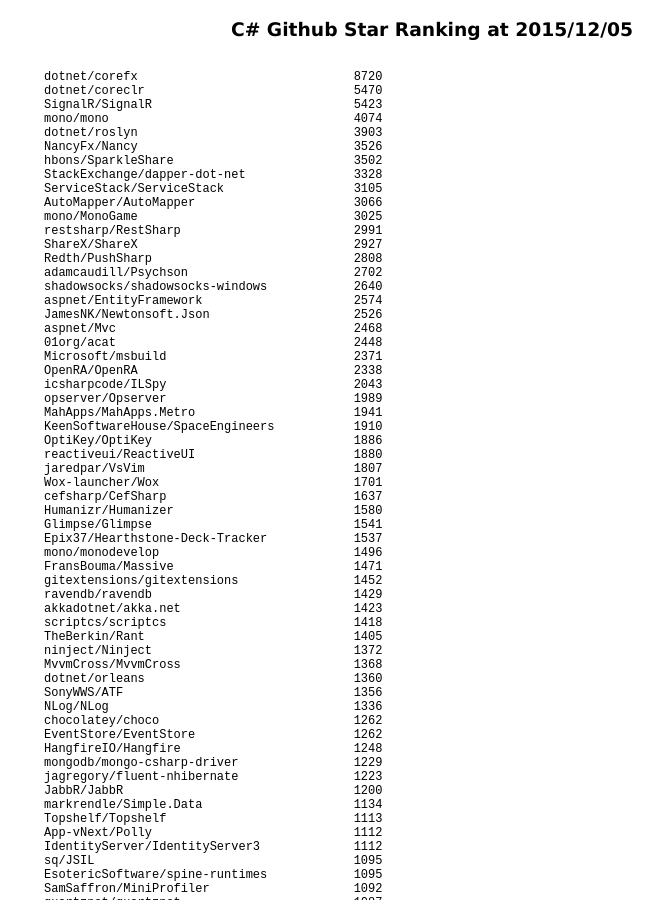
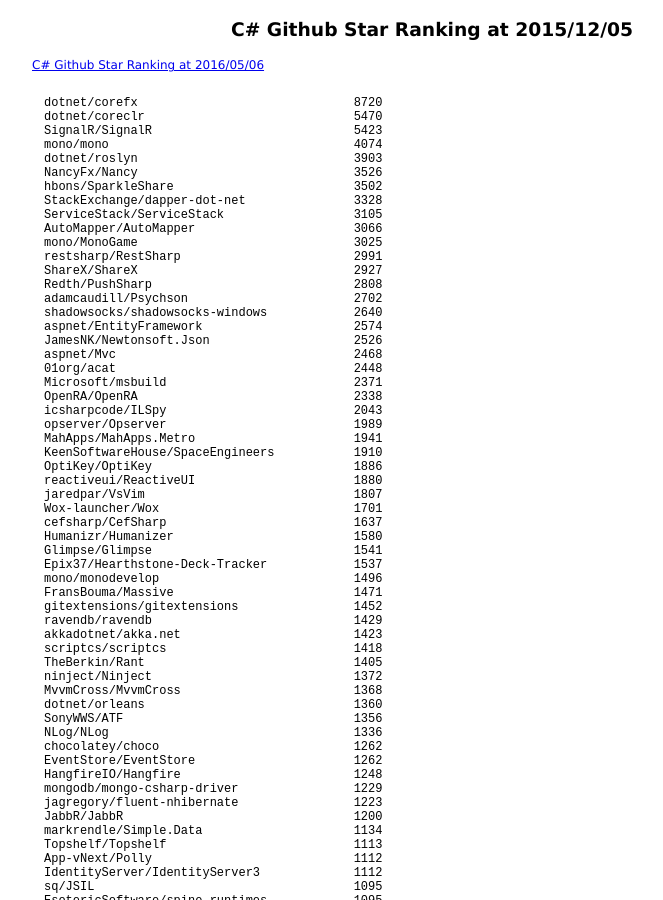
Before and after one commit to 38elements/38elements.github.com, a Jekyll site: the page built from _posts/2015-12-05-csharp-repository-github-star-ranking.md, in a window 1280 px wide and 900 px high. Shown: the whole window, without its empty margins (208-871 px from the left). Built offline with Jekyll 4.4.1, drawn with Linux system fonts in a browser that asks for light colours.

Commit message:
Update 2015-12-05-csharp-repository-github-star-ranking.md

```diff
--- a/_posts/2015-12-05-csharp-repository-github-star-ranking.md
+++ b/_posts/2015-12-05-csharp-repository-github-star-ranking.md
@@ -2,6 +2,7 @@
 layout: posts
 title: C# Github Star Ranking at 2015/12/05
 ---
+[C# Github Star Ranking at 2016/05/06](/2016/05/06/csharp-repository-github-star-ranking.html)
 <pre style="background-color: white;border: none;">
 dotnet/corefx                              8720
 dotnet/coreclr                             5470
```
